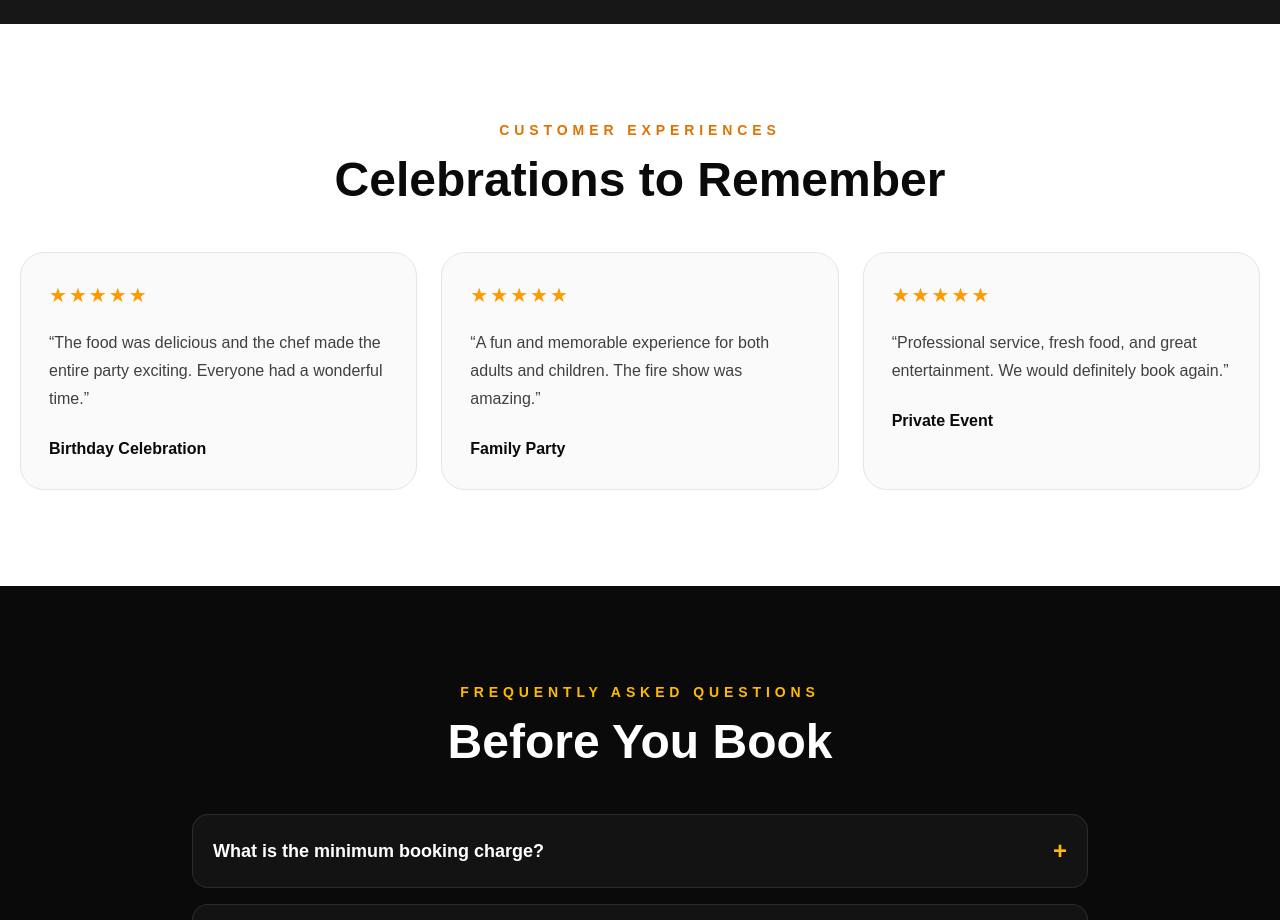
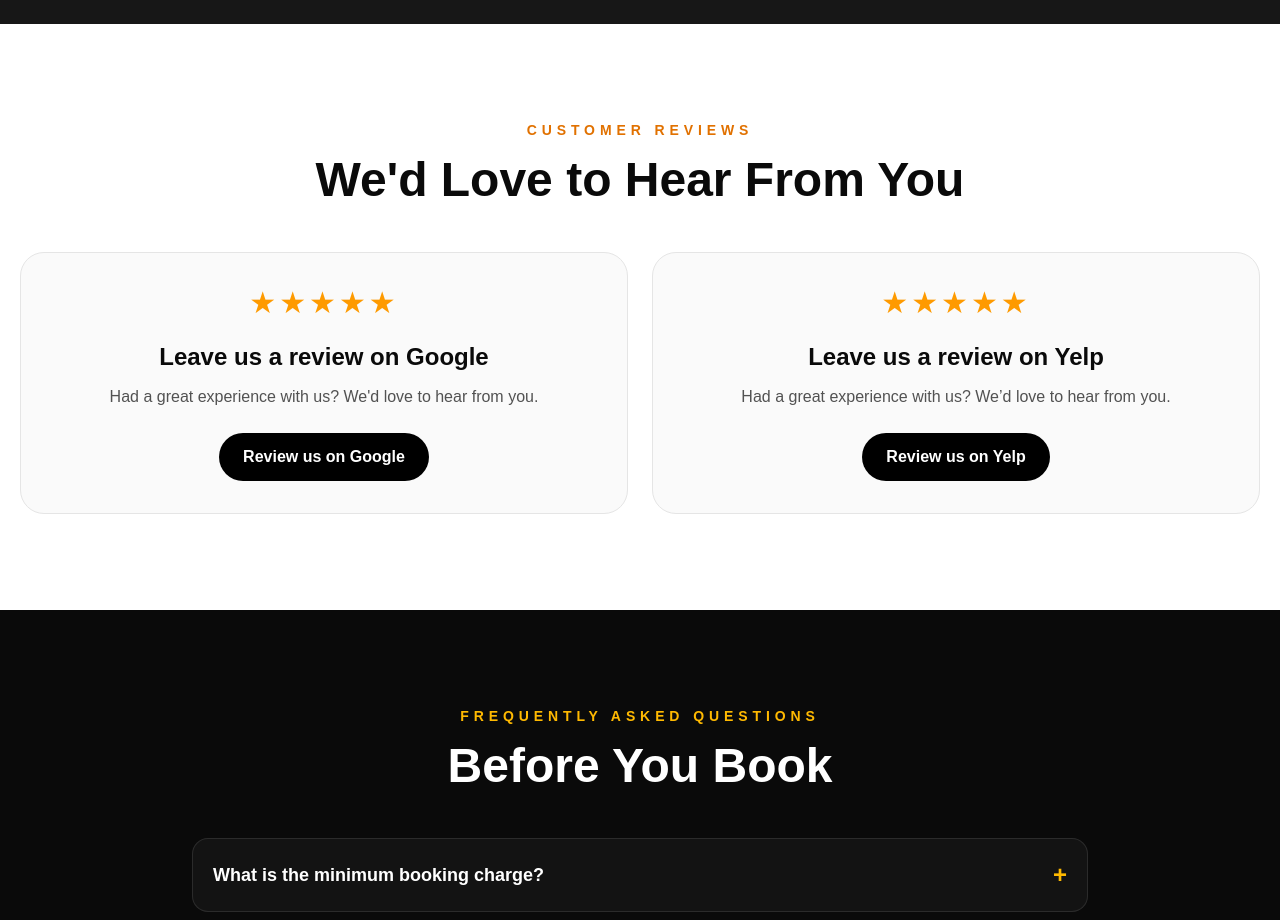
Before and after one commit to songsteppanyaki/songsteppanyaki, a Next.js app: page / in a window 1280 px wide. Shown: the part 5100-6020 px from the top of the page. Built offline with nearby package versions, Linux system fonts and the light colour scheme.

Commit message:
Add Google and Yelp review links

```diff
--- a/app/page.tsx
+++ b/app/page.tsx
@@ -582,32 +582,55 @@
         <div className="mx-auto max-w-7xl">
           <div className="text-center">
             <p className="text-sm font-bold tracking-[0.35em] text-amber-600">
-              CUSTOMER EXPERIENCES
+              CUSTOMER REVIEWS
             </p>
 
             <h2 className="mt-4 text-4xl font-black md:text-5xl">
-              Celebrations to Remember
+              We'd Love to Hear From You
             </h2>
-          </div>
+          </div><div className="mt-12 grid gap-6 md:grid-cols-2">
+  <a
+    href="https://g.page/r/CdUNYsNFeVrDEBM/review"
+    target="_blank"
+    rel="noopener noreferrer"
+    className="rounded-3xl border border-neutral-200 bg-neutral-50 p-8 text-center transition hover:-translate-y-1 hover:shadow-lg"
+  >
+    <p className="text-3xl tracking-widest text-amber-500">★★★★★</p>
 
-          <div className="mt-12 grid gap-6 md:grid-cols-3">
-            {reviews.map((review) => (
-              <article
-                key={review.name}
-                className="rounded-3xl border border-neutral-200 bg-neutral-50 p-7"
-              >
-                <p className="text-xl tracking-widest text-amber-500">
-                  ★★★★★
-                </p>
+    <h3 className="mt-5 text-2xl font-black">
+      Leave us a review on Google
+    </h3>
 
-                <p className="mt-5 leading-7 text-neutral-700">
-                  “{review.text}”
-                </p>
+    <p className="mt-3 text-neutral-600">
+      Had a great experience with us? We'd love to hear from you.
+    </p>
 
-                <p className="mt-6 font-black">{review.name}</p>
-              </article>
-            ))}
-          </div>
+    <span className="mt-6 inline-block rounded-full bg-black px-6 py-3 font-bold text-white">
+      Review us on Google
+    </span>
+  </a>
+
+  <a
+    href="https://www.yelp.com/writeareview/biz/GrlEPFSJ9j_mQsvL02ONDA?return_url=%2Fbiz%2FGrlEPFSJ9j_mQsvL02ONDA&review_origin=biz-details-war-button"
+    target="_blank"
+    rel="noopener noreferrer"
+    className="rounded-3xl border border-neutral-200 bg-neutral-50 p-8 text-center transition hover:-translate-y-1 hover:shadow-lg"
+  >
+    <p className="text-3xl tracking-widest text-amber-500">★★★★★</p>
+
+    <h3 className="mt-5 text-2xl font-black">
+      Leave us a review on Yelp
+    </h3>
+
+    <p className="mt-3 text-neutral-600">
+      Had a great experience with us? We’d love to hear from you.
+    </p>
+
+    <span className="mt-6 inline-block rounded-full bg-black px-6 py-3 font-bold text-white">
+      Review us on Yelp
+    </span>
+  </a>
+</div>
         </div>
       </section>
 
```
